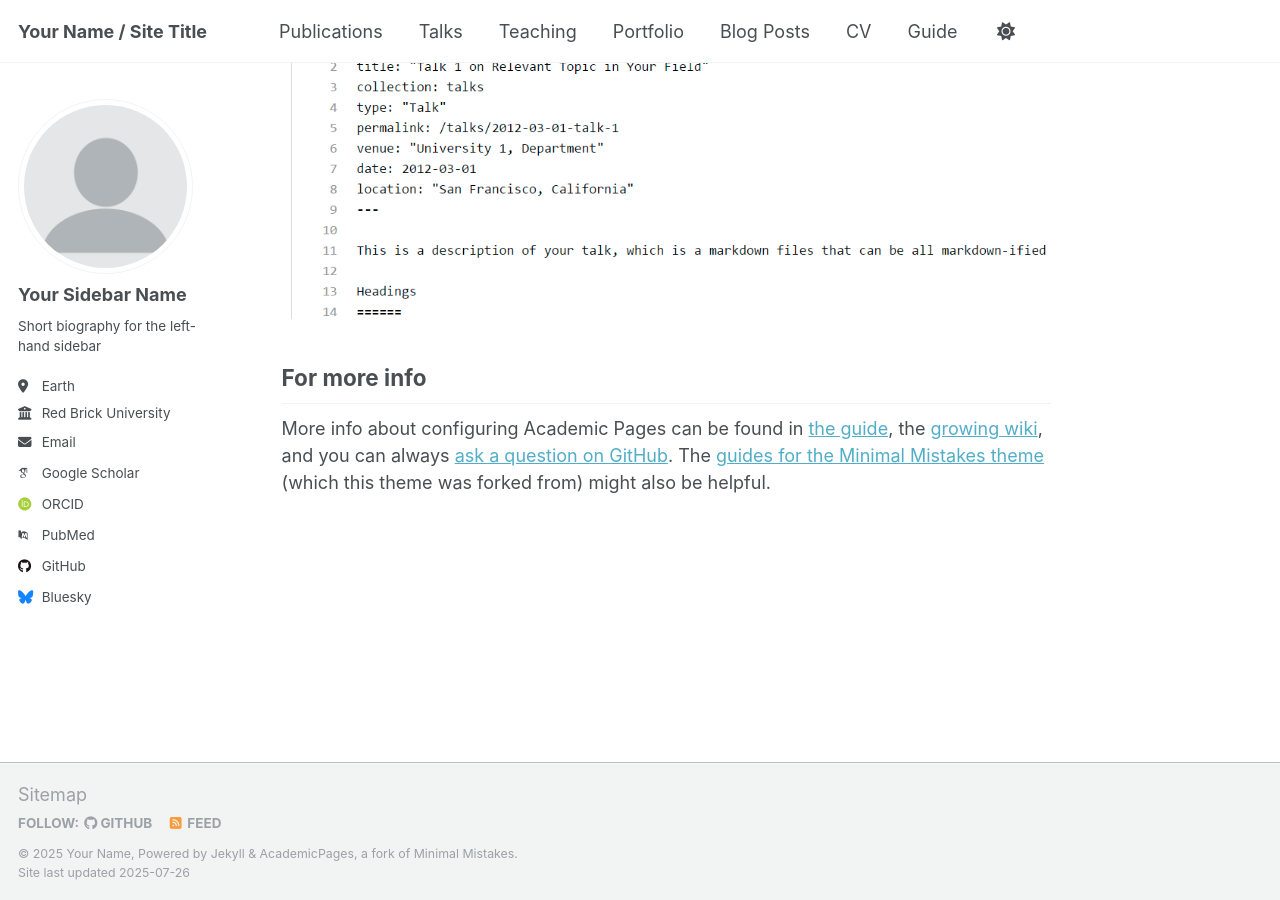
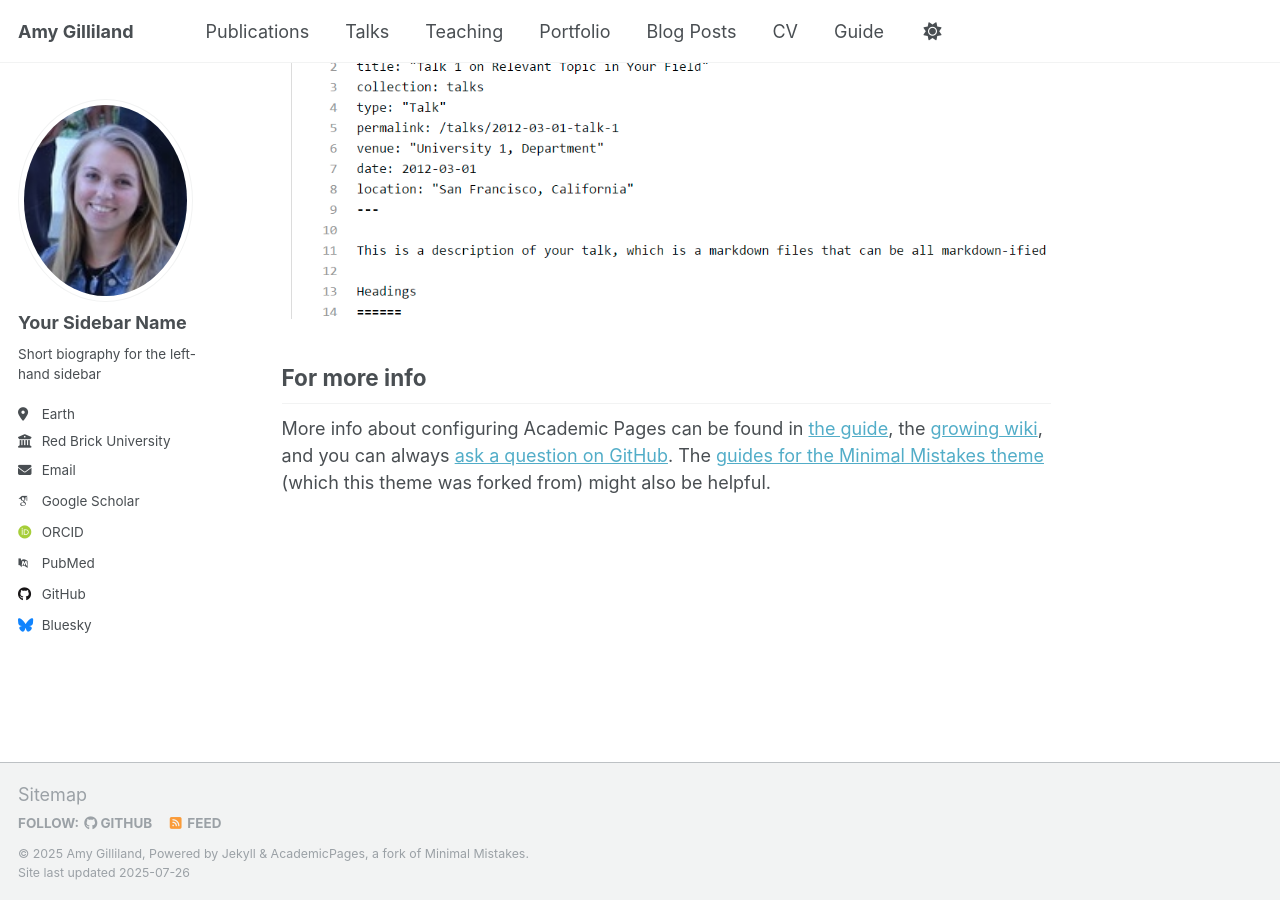
Before and after one commit to gillilanda/gillilanda.github.io, a Jekyll site: the page built from _pages/about.md, in a window 1280 px wide and 900 px high, scrolled down 2880 px. Built offline with Jekyll 4.4.1, drawn with Linux system fonts in a browser that asks for light colours; some web fonts are replaced; a script that is not in the unit is left out.

Commit message:
Update name and profile pic

```diff
--- a/_config.yml
+++ b/_config.yml
@@ -9,9 +9,9 @@
 # Basic Site Settings
 locale                   : "en-US"
 site_theme               : "default"
-title                    : "Your Name / Site Title"
+title                    : "Amy Gilliland"
 title_separator          : "-"
-name                     : &name "Your Name"
+name                     : &name "Amy Gilliland"
 description              : &description "personal description"
 url                      : https://academicpages.github.io # the base hostname & protocol for your site e.g. "https://[your GitHub username].github.io" or if you already have some other page hosted on Github then use "https://[your GitHub username].github.io/[Your Repo Name]"
 baseurl                  : "" # the subpath of your site, e.g. "/blog"
```
Also changed, not shown: images/profile.png.
